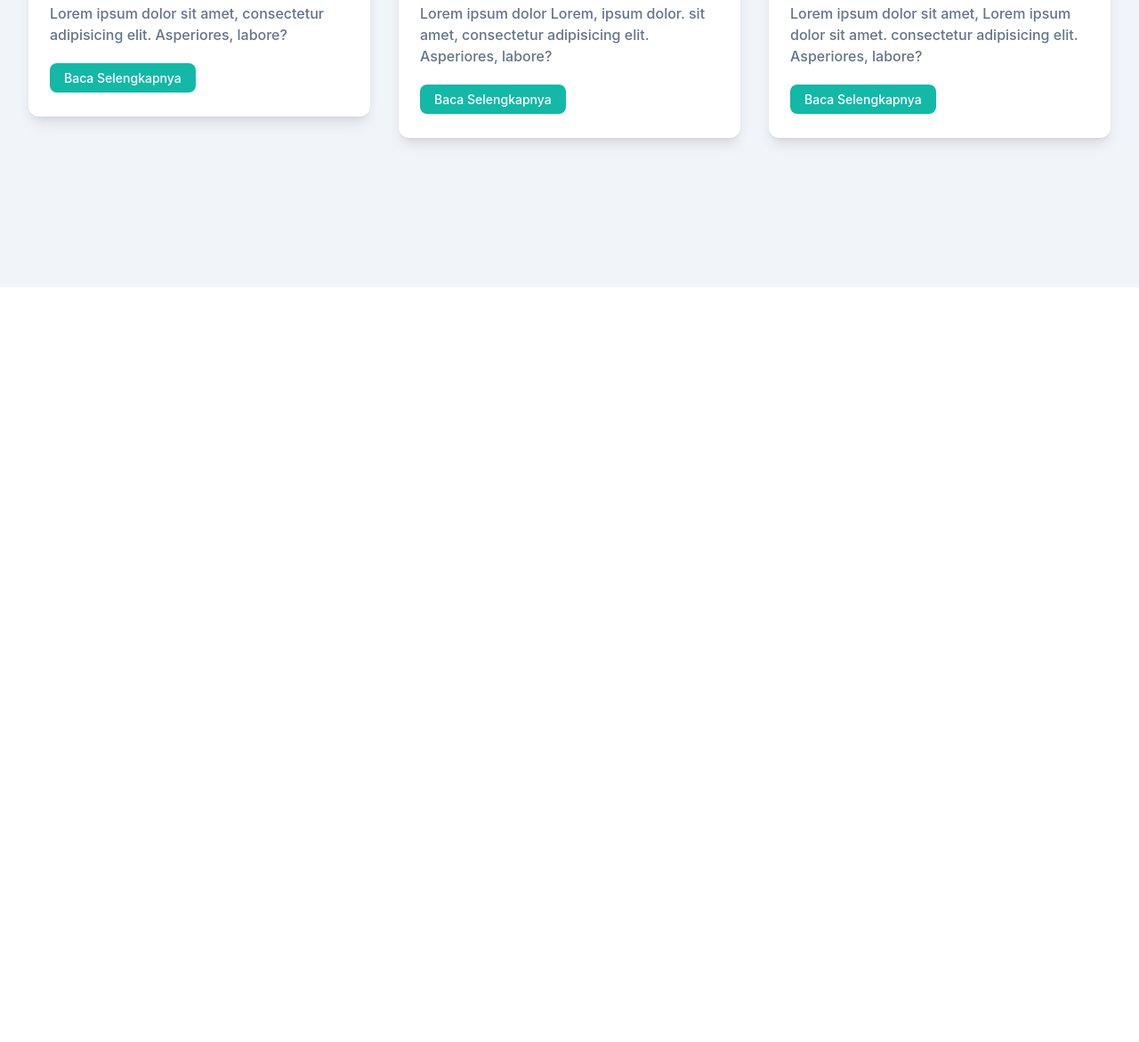
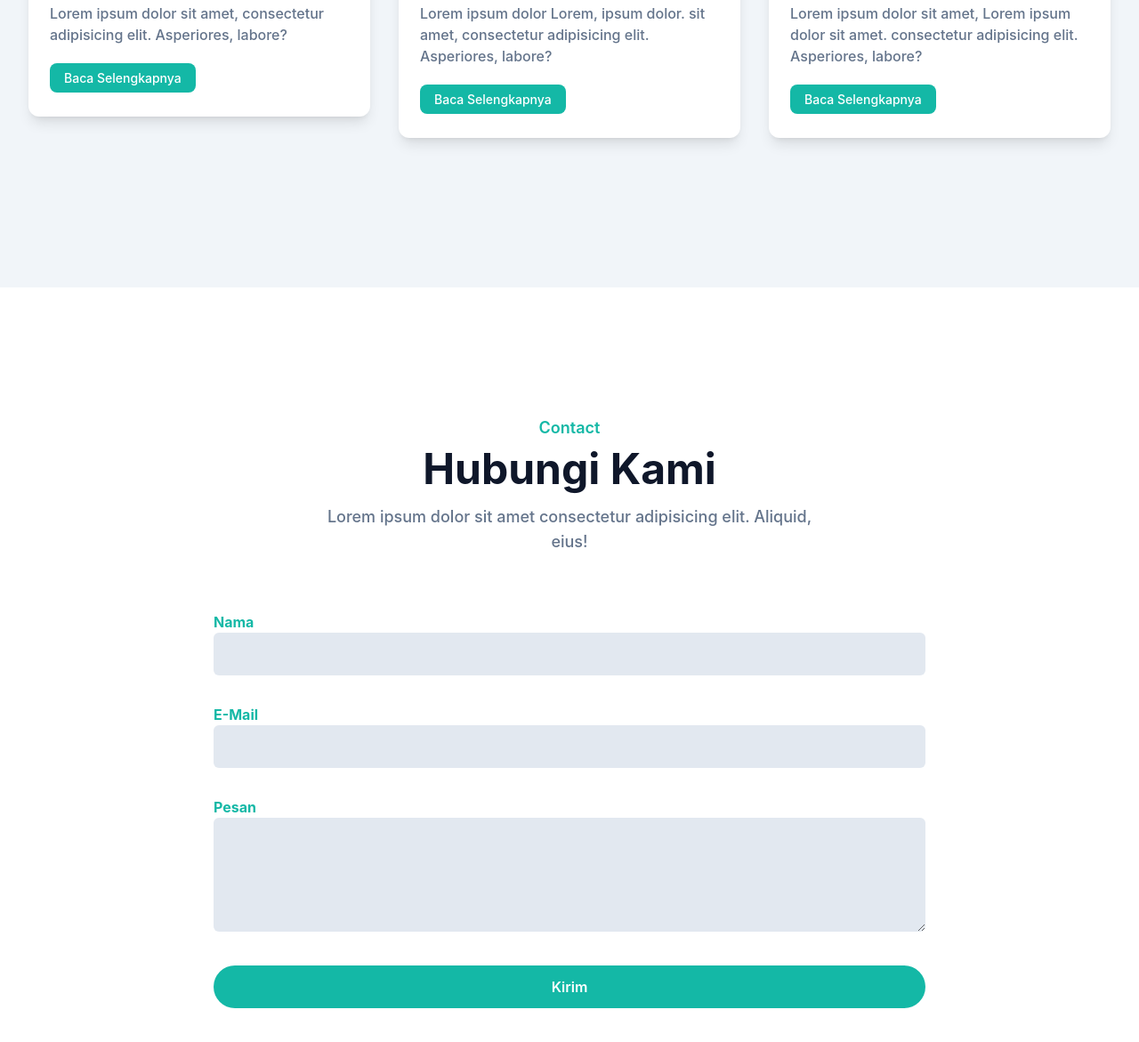
Before and after one commit to zaskhasasmita/front-end-learn, a plain HTML site: page CSS/framework/tailwind css/portfolio-tailwindcss/index.html in a window 1280 px wide. Shown: the part 3694-4865 px from the top of the page at 89% size. Before the commit the page ends 4017 px from the top, so only its background shows below. Drawn offline with Linux system fonts and the light colour scheme.

Commit message:
Portfolio Web - Tailwind | Contact Section

```diff
--- a/CSS/framework/tailwind css/portfolio-tailwindcss/index.html
+++ b/CSS/framework/tailwind css/portfolio-tailwindcss/index.html
@@ -273,6 +273,40 @@
     </section>
     <!-- Blog Section End -->
 
+    <!-- Contact Section Start -->
+    <section id="contact" class="pt-36 pb-32">
+        <div class="container">
+            <div class="w-full px-4">
+                <div class="max-w-xl mx-auto text-center mb-16">
+                    <h4 class="font-semibold  text-lg text-primary mb-2">Contact</h4>
+                    <h2 class="font-bold text-dark text-3xl mb-4 sm:text-4xl lg:text-5xl">Hubungi Kami</h2>
+                    <p class="font-medium text-md text-secondary md:text-lg">Lorem ipsum dolor sit amet consectetur adipisicing elit. Aliquid, eius!</p>
+                </div>
+            </div>
+
+            <form action="">
+                <div class="w-full lg:w-2/3 lg:mx-auto">
+                    <div class="w-full px-4 mb-8">
+                        <label for="name" class="text-base font-bold text-primary">Nama</label>
+                        <input type="text" id="name" class="w-full bg-slate-200 text-dark p-3 rounded-md focus:outline-none focus:ring-primary focus:ring-1 focus:border-primary">
+                    </div>
+                    <div class="w-full px-4 mb-8">
+                        <label for="email" class="text-base font-bold text-primary">E-Mail</label>
+                        <input type="email" id="email" class="w-full bg-slate-200 text-dark p-3 rounded-md focus:outline-none focus:ring-primary focus:ring-1 focus:border-primary">
+                    </div>
+                    <div class="w-full px-4 mb-8">
+                        <label for="message" class="text-base font-bold text-primary">Pesan</label>
+                        <textarea type="text" id="message" class="w-full bg-slate-200 text-dark p-3 rounded-md focus:outline-none focus:ring-primary focus:ring-1 focus:border-primary h-32"></textarea>
+                    </div>
+                    <div class="w-full px-4">
+                        <button class="text-base font-semibold text-white bg-primary py-3 px-8 rounded-full w-full hover:opacity-80 hover:shadow-lg transition duration-500">Kirim</button>
+                    </div>
+                </div>
+            </form>
+        </div>
+    </section>
+    <!-- Contact Section End -->
+
     <script src="dist/js/script.js"></script>
 </body>
 </html>
```
Also changed, not shown: CSS/framework/tailwind css/portfolio-tailwindcss/dist/output.css.
